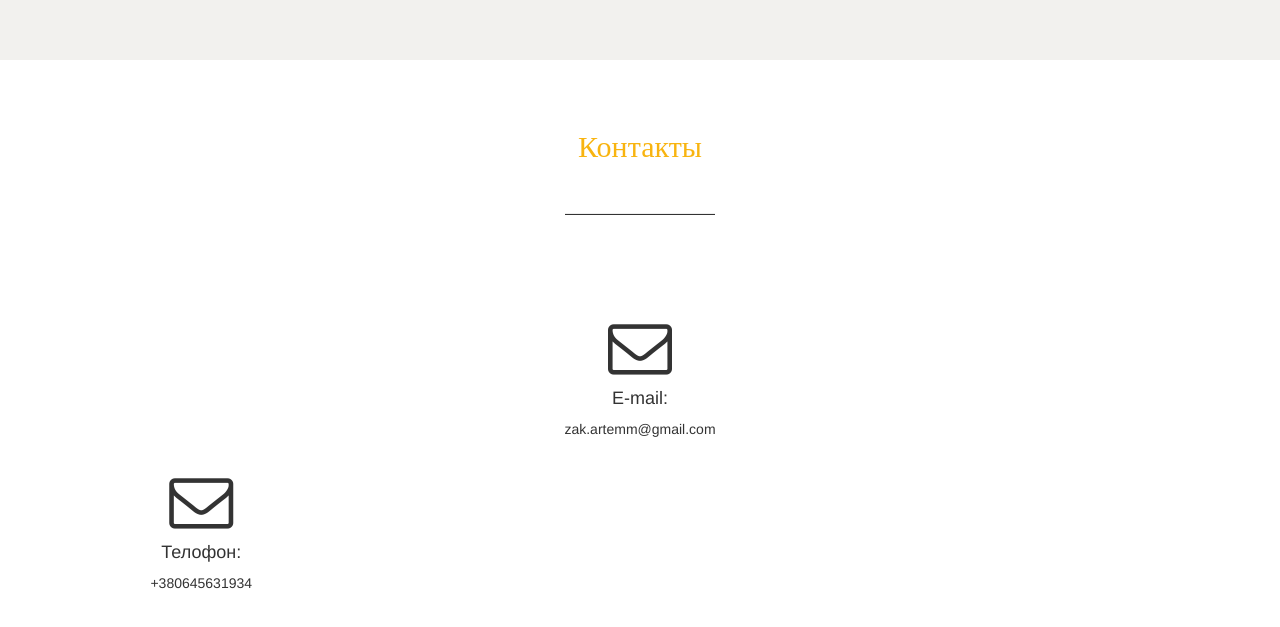
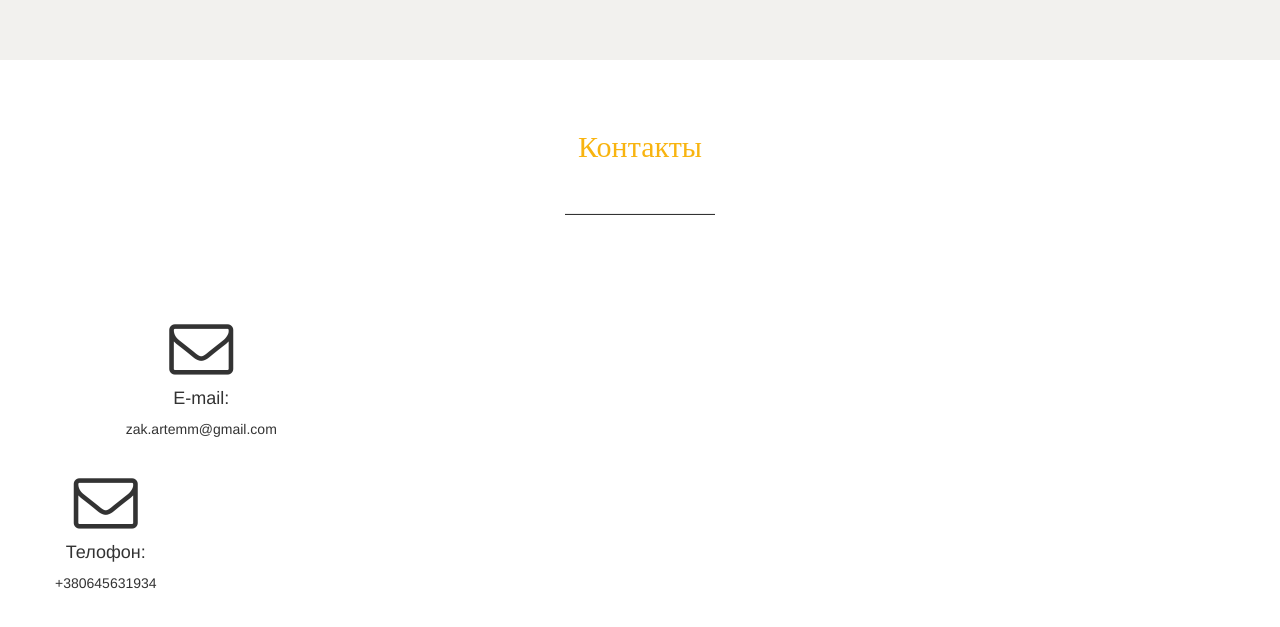
Before and after one commit to Artem946650/artem946650.github.io, a plain HTML site: page index.html in a window 1280 px wide. Shown: the part 2559-3186 px from the top of the page. Drawn offline with Linux system fonts and the light colour scheme.

Commit message:
Update index.html

```diff
--- a/index.html
+++ b/index.html
@@ -144,7 +144,7 @@
                                 <hr>
                             </div>
                             <div class="info" style="display: flex;
-                            flex-direction: row; align-items: center; justify-content: center;">
+                            flex-direction: row; align-items: center;">
                                 <div class="col-md-3 col-sm-3 col-xs-6 wow bounceInLeft" data-wow-offset="100" style="visibility: visible; animation-name: bounceInLeft;">
                                     <div class="contact-box">
                                         <div class="contacts-icon">
@@ -155,7 +155,7 @@
                                     </div>
                                 </div>
                             </div>
-                            <div class="col-md-3 col-sm-3 col-xs-6 wow bounceInLeft" data-wow-offset="100" style="visibility: visible; animation-name: bounceInLeft;">
+                            <div class="col-md-3 col-sm-3 col-xs-6 wow bounceInLeft" data-wow-offset="100" style="visibility: visible; animation-name: bounceInLeft; display: flex; align-items: center;">
                                 <div class="contact-box">
                                     <div class="contacts-icon">
                                         <i class="fa fa-envelope-o" aria-hidden="true"></i>
```
